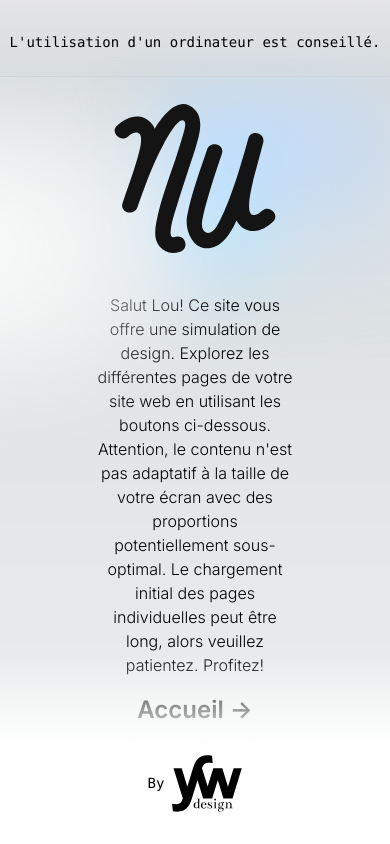
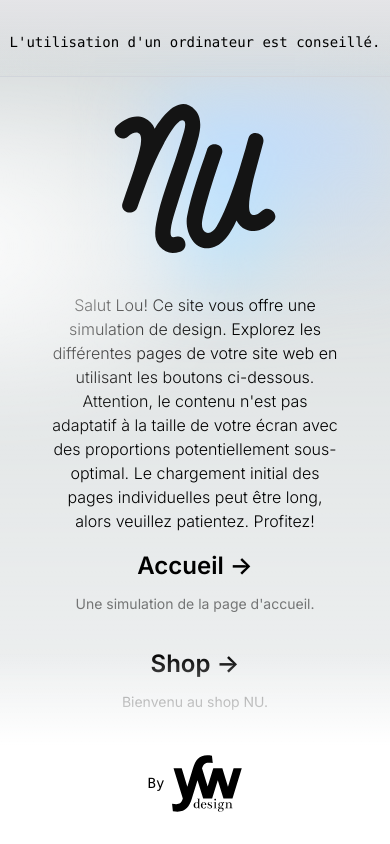
Before and after one commit to weiyolan/nu, a Next.js app: page / in a window 390 px wide. Shown: the top 844 px of the page. Built offline with nearby package versions, Linux system fonts and the light colour scheme.

Commit message:
responsive

```diff
--- a/app/page.tsx
+++ b/app/page.tsx
@@ -2,7 +2,7 @@
 // import Link from "next/link";
 export default function Home() {
   return (
-    <main className="flex min-h-screen flex-col items-center justify-between p-24">
+    <main className="flex min-h-screen flex-col items-center justify-between p-12 pt-24 sm:p-24">
       <div className="z-10 max-w-5xl w-full items-center justify-between font-mono text-sm lg:flex">
         <p className="fixed left-0 top-0 flex w-full justify-center border-b border-gray-300 bg-gradient-to-b from-zinc-200 pb-6 pt-8 backdrop-blur-2xl dark:border-neutral-800 dark:bg-zinc-800/30 dark:from-inherit lg:static lg:w-auto  lg:rounded-xl lg:border lg:bg-gray-200 lg:p-4 lg:dark:bg-zinc-800/30">
           {"L'utilisation d'un ordinateur est conseillé."}
@@ -17,7 +17,7 @@
 
       <div className="relative flex flex-col place-items-center before:absolute before:h-[300px] before:w-[480px] before:-translate-x-1/2 before:rounded-full before:bg-gradient-radial before:from-white before:to-transparent before:blur-2xl before:content-[''] after:absolute after:-z-20 after:h-[180px] after:w-[240px] after:translate-x-1/3 after:bg-gradient-conic after:from-sky-200 after:via-blue-200 after:blur-2xl after:content-[''] before:dark:bg-gradient-to-br before:dark:from-transparent before:dark:to-blue-700 before:dark:opacity-10 after:dark:from-sky-900 after:dark:via-[#0141ff] after:dark:opacity-40 before:lg:h-[360px] z-[-1]">
         <Image className="relative dark:drop-shadow-[0_0_0.3rem_#ffffff70] dark:invert" src="/NU.svg" alt="NU Logo" width={180} height={37} priority />
-        <p className={`mt-8 md:max-w-[45%] text-center font-light`}>
+        <p className={`mt-8 w-full md:max-w-[45%] text-center font-light`}>
           {`Salut Lou! Ce site vous offre une simulation de design. Explorez les différentes pages de votre site web en utilisant les boutons ci-dessous.
             Attention, le contenu n'est pas adaptatif à la taille de votre écran avec des proportions potentiellement sous-optimal.
             Le chargement initial des pages individuelles peut être long, alors veuillez patientez. Profitez! `}
```
